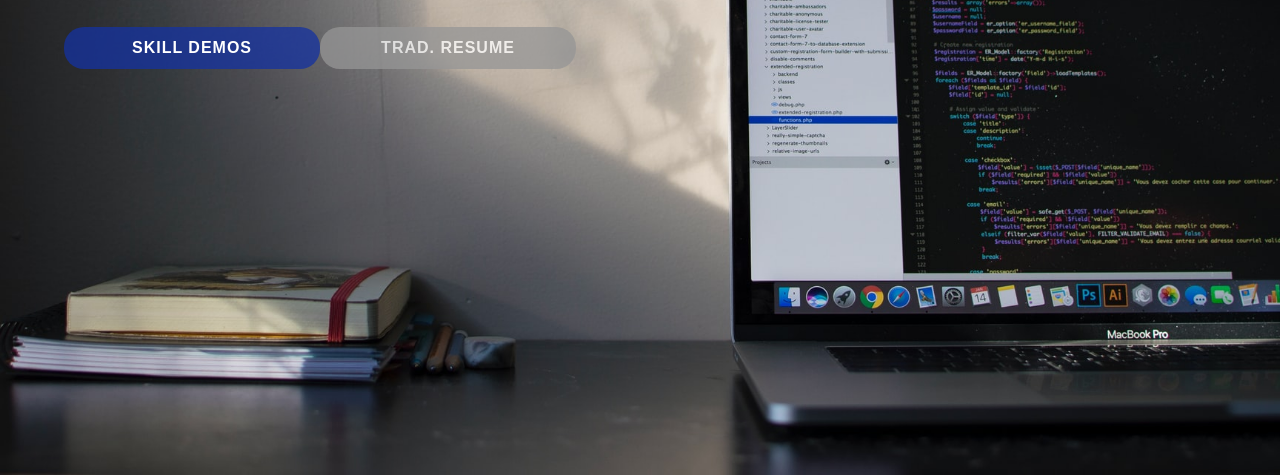
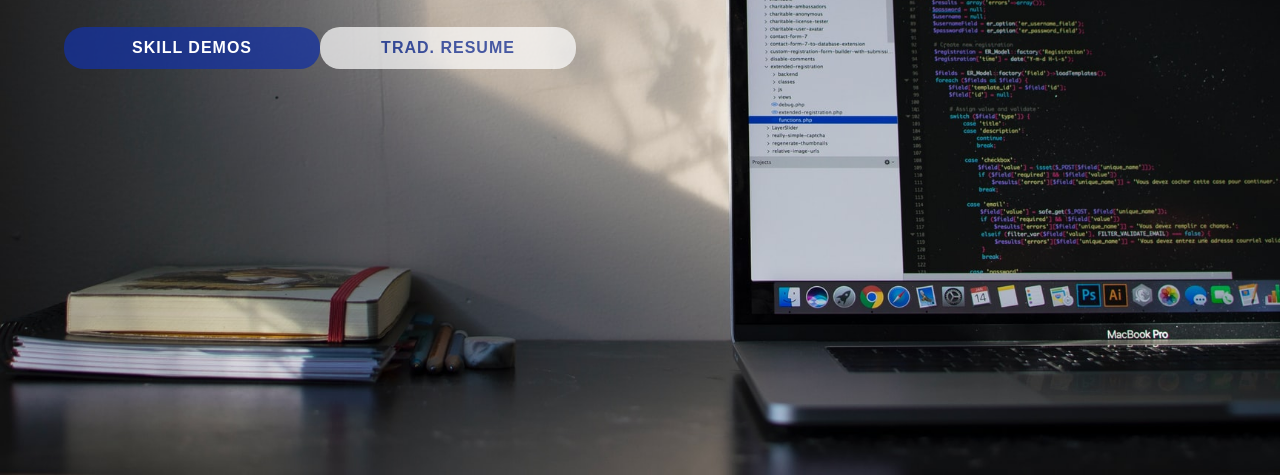
Before and after one commit to william-zhang-fullstack/zero_to_hero, a plain HTML site: page 4-hero/index.html in a window 1280 px wide. Shown: the part 325-800 px from the top of the page. Drawn offline with Linux system fonts and the light colour scheme.

Commit message:
made secondary button more visible in hero

```diff
--- a/4-hero/style.css
+++ b/4-hero/style.css
@@ -73,9 +73,10 @@ button.ghost-btn {
 }
 
 .hero-action button.sec-call-btn {
-  background: rgb(150, 150, 150);
-  border: 1px rgb(150, 150, 150);
-  opacity: 0.75;
+  background: white;
+  border: 1px white;
+  opacity: 0.7;
+  color: rgb(20, 50, 160);
   grid-column: grid-mid-col / span 1;
 }
 
```
Also changed, not shown: 1 other file.
